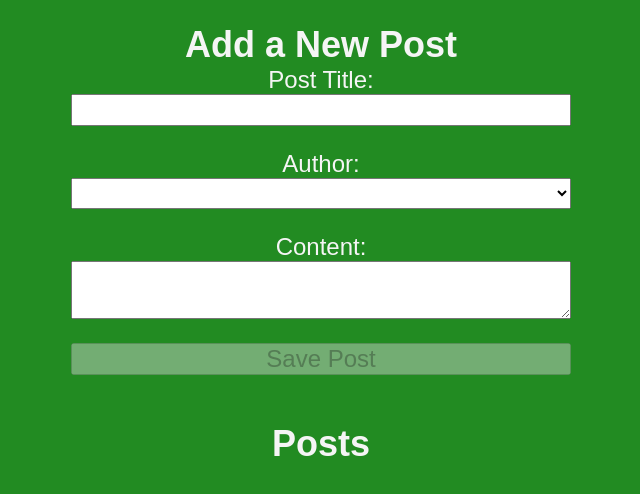
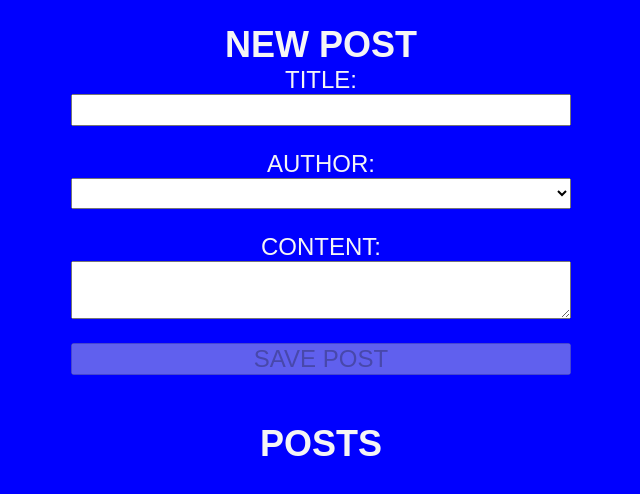
Before and after one commit to guigacarvalho/bmx-redux, a React (Create React App) app in the folder client/: page / in a window 1280 px wide. Shown: the top 494 px of the page, without its empty margins (319-959 px from the left). Built offline with nearby package versions, Linux system fonts and the light colour scheme.

Commit message:
updated CSS

```diff
--- a/client/src/features/posts/AddPostForm.js
+++ b/client/src/features/posts/AddPostForm.js
@@ -38,9 +38,9 @@ const AddPostForm = () => {
 
     return (
         <section>
-            <h2>Add a New Post</h2>
+            <h2>NEW POST</h2>
             <form>
-                <label htmlFor="postTitle">Post Title:</label>
+                <label htmlFor="postTitle">TITLE:</label>
                 <input
                     type="text"
                     id="postTitle"
@@ -48,12 +48,12 @@ const AddPostForm = () => {
                     value={title}
                     onChange={onTitleChanged}
                 />
-                <label htmlFor="postAuthor">Author:</label>
+                <label htmlFor="postAuthor">AUTHOR:</label>
                 <select id="postAuthor" value={userId} onChange={onAuthorChanged}>
                     <option value=""></option>
                     {usersOptions}
                 </select>
-                <label htmlFor="postContent">Content:</label>
+                <label htmlFor="postContent">CONTENT:</label>
                 <textarea
                     id="postContent"
                     name="postContent"
@@ -64,7 +64,7 @@ const AddPostForm = () => {
                     type="button"
                     onClick={onSavePostClicked}
                     disabled={!canSave}
-                >Save Post</button>
+                >SAVE POST</button>
             </form>
         </section>
     )
--- a/client/src/features/posts/PostsList.js
+++ b/client/src/features/posts/PostsList.js
@@ -23,7 +23,7 @@ const PostsList = () => {
 
     return (
         <section>
-            <h2>Posts</h2>
+            <h2>POSTS</h2>
             {renderedPosts}
         </section>
     )
--- a/client/src/index.css
+++ b/client/src/index.css
@@ -6,7 +6,7 @@
 
 html {
   font-family: Arial, Helvetica, sans-serif;
-  background: forestgreen;
+  background: blue;
   color: whitesmoke;
 }
 
```
